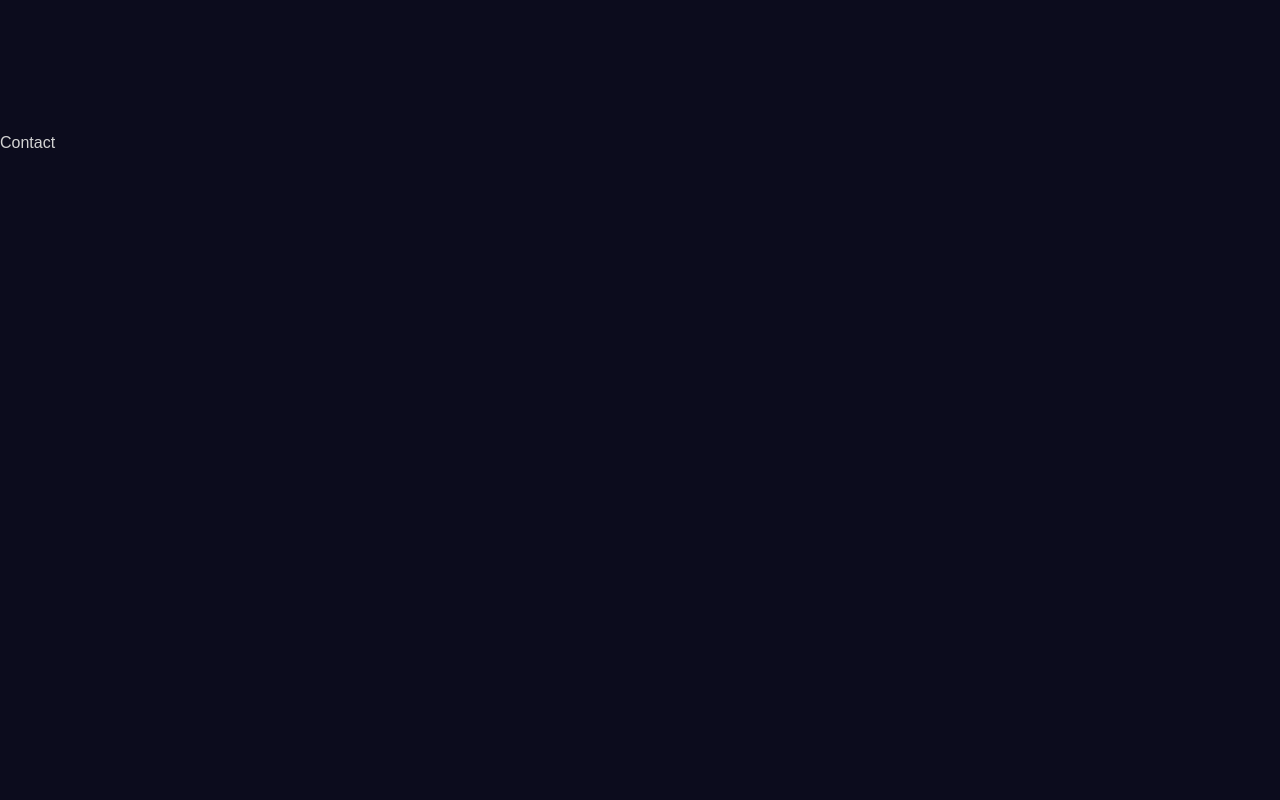
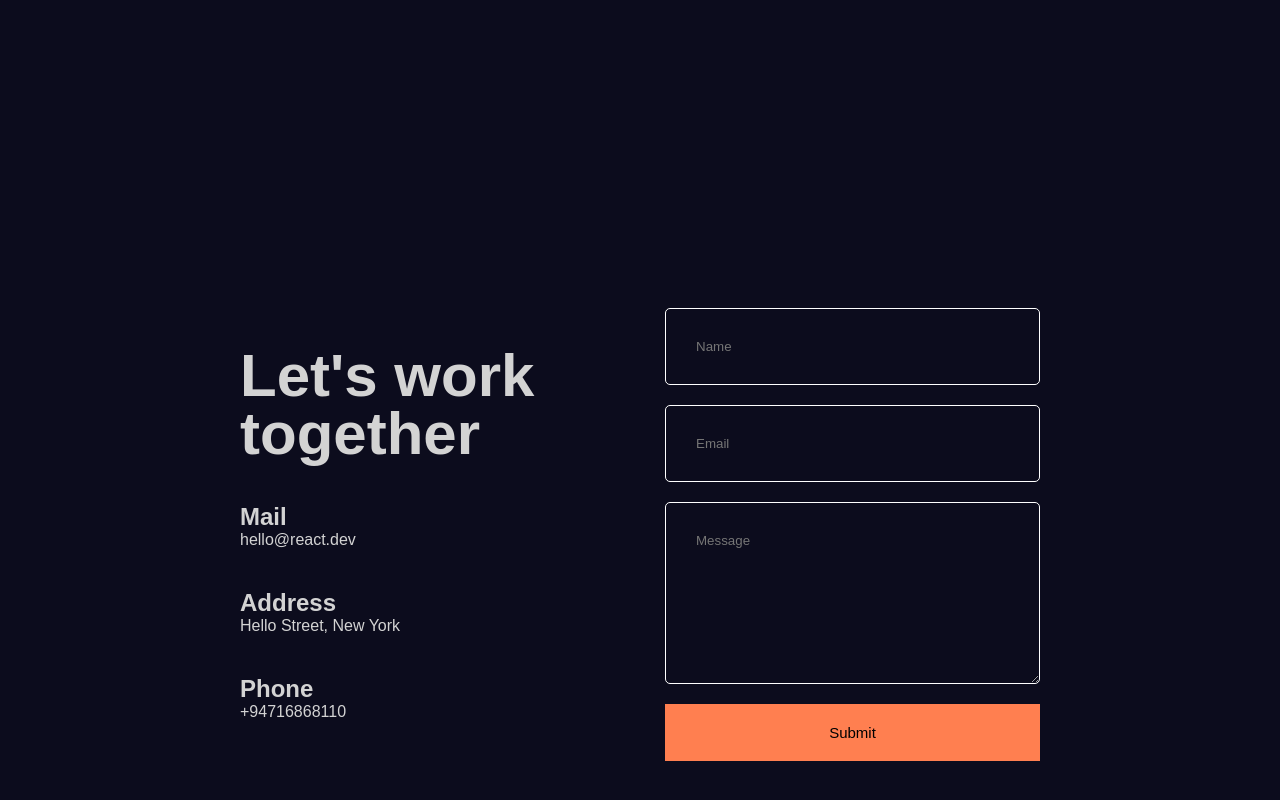
Before and after one commit to ChamikaRohan/Digital-Portfolio, a React (Vite) app: page / in a window 1280 px wide. Shown: the part 6395-7195 px from the top of the page. Built offline with nearby package versions, Linux system fonts and the light colour scheme.

Commit message:
Created basic structure of contact section

```diff
--- a/src/App.jsx
+++ b/src/App.jsx
@@ -4,6 +4,7 @@
 import Parallax from "./components/parallax/Parallax.jsx";
 import About from "./components/about/About.jsx";
 import Portfolio from "./components/portfolio/Portfolio.jsx";
+import Contact from "./components/contact/Contact.jsx";
 
 const App = () => {
   return <div>
@@ -19,7 +20,9 @@
     <section id="Portfolio"><Parallax type="portfolio" /></section>
     <Portfolio/>
 
-    <section id="Contact">Contact</section>
+    <section id="Contact">
+      <Contact/>
+    </section>
   </div>;
 };
 
--- /dev/null
+++ b/src/components/contact/Contact.jsx
@@ -0,0 +1,32 @@
+import React from 'react'
+import "./Contact.scss"
+
+export default function Contact() {
+  return (
+    <div className='contact'>
+        <div className="textContainer">
+            <h1>Let's work together</h1>
+            <div className="item">
+                <h2>Mail</h2>
+                <span>hello@react.dev</span>
+            </div>
+            <div className="item">
+                <h2>Address</h2>
+                <span>Hello Street, New York</span>
+            </div>
+            <div className="item">
+                <h2>Phone</h2>
+                <span>+94716868110</span>
+            </div>
+        </div>
+        <div className="formContainer">
+           <form>
+                <input type="text" required placeholder='Name' />
+                <input type="email" required placeholder='Email' />
+                <textarea rows={8} placeholder="Message" />
+                <button>Submit</button>
+           </form>
+        </div>
+    </div>
+  )
+}
--- /dev/null
+++ b/src/components/contact/Contact.scss
@@ -0,0 +1,55 @@
+.contact{
+    height: 100%;
+    max-width: 800px;
+    margin: auto;
+    display: flex;
+    align-items: center;
+    gap: 50px;
+
+    .textContainer{
+        flex: 1;
+        display: flex;
+        flex-direction: column;
+        gap: 40px;
+
+        h1{
+            font-size: 60px;
+            line-height: 58px;
+        }
+
+        span{
+            font-weight: 300;
+        }
+    }
+
+    .formContainer{
+        flex: 1;
+
+        form{
+            display: flex;
+            flex-direction: column;
+            gap: 20px;
+        }
+
+        display: flex;
+        flex-direction: column;
+        gap: 20px;
+
+        input, textarea{
+            padding: 30px;
+            background-color: transparent;
+            border: 1px solid white;
+            color: white;
+            border-radius: 5px;
+        }
+
+        button{
+            padding: 20px;
+            border: none;
+            background-color: coral;
+            cursor: pointer;
+            font-weight: 500;
+            font-size: 15px;
+        }
+    }
+}
```
